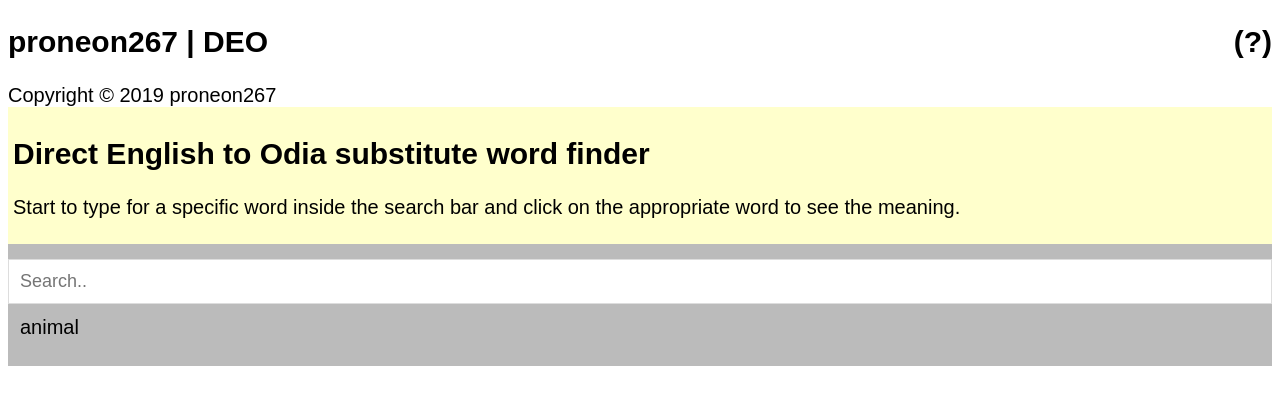
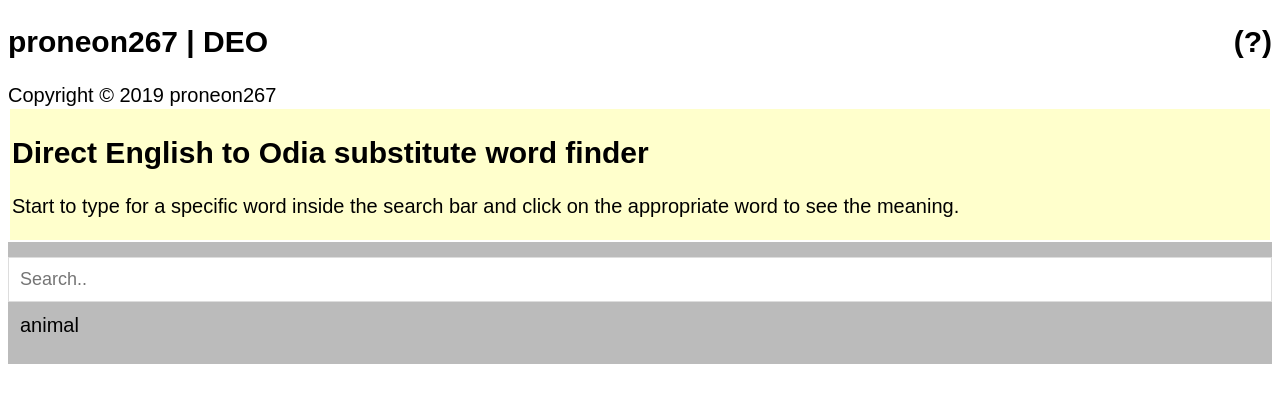
Before and after one commit to proneon267/deo, a Jekyll site: the page built from index.html, in a window 1280 px wide. Shown: the top 405 px of the page. Built offline with Jekyll 4.4.1, drawn with Linux system fonts in a browser that asks for light colours.

Commit message:
Update default.html

```diff
--- a/_layouts/default.html
+++ b/_layouts/default.html
@@ -58,7 +58,8 @@ body {
 }
 .help{
   background-color:#ffffcc;
-  padding:5px;
+  padding:2px;
+  margin: 2px;
 }
 </style>
 </head>
```
